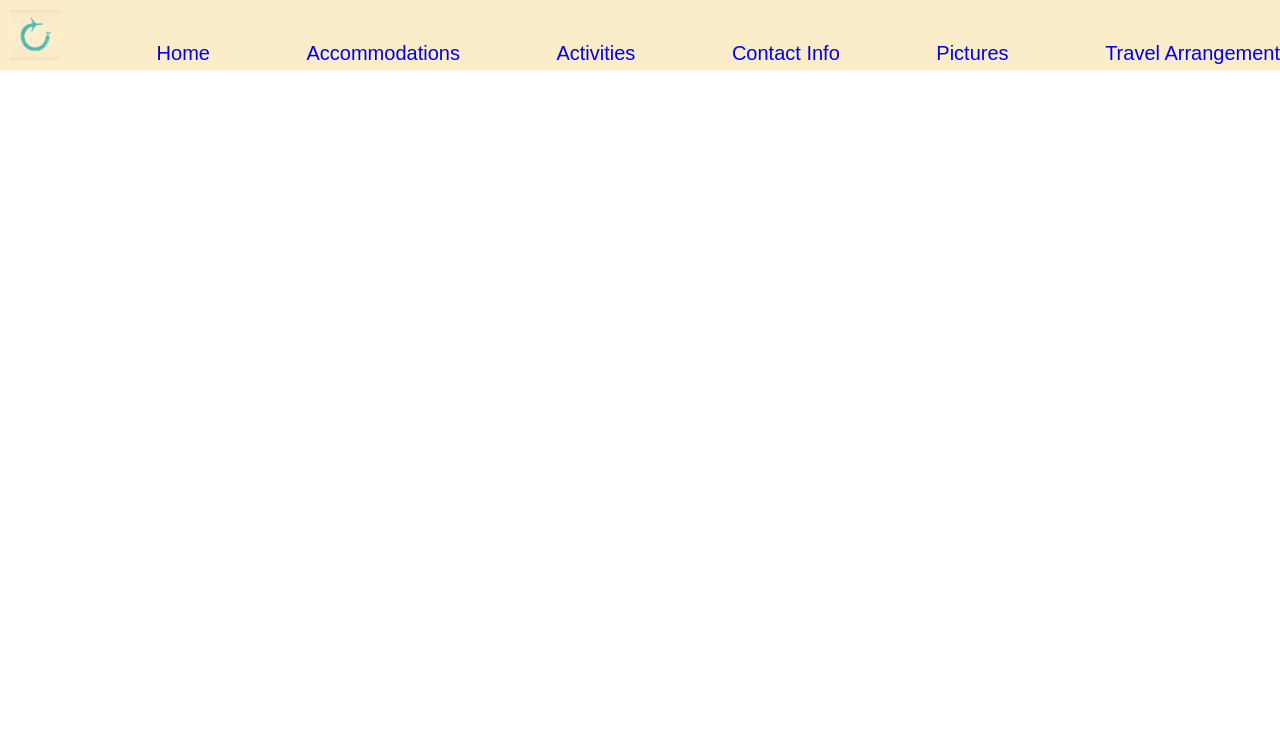
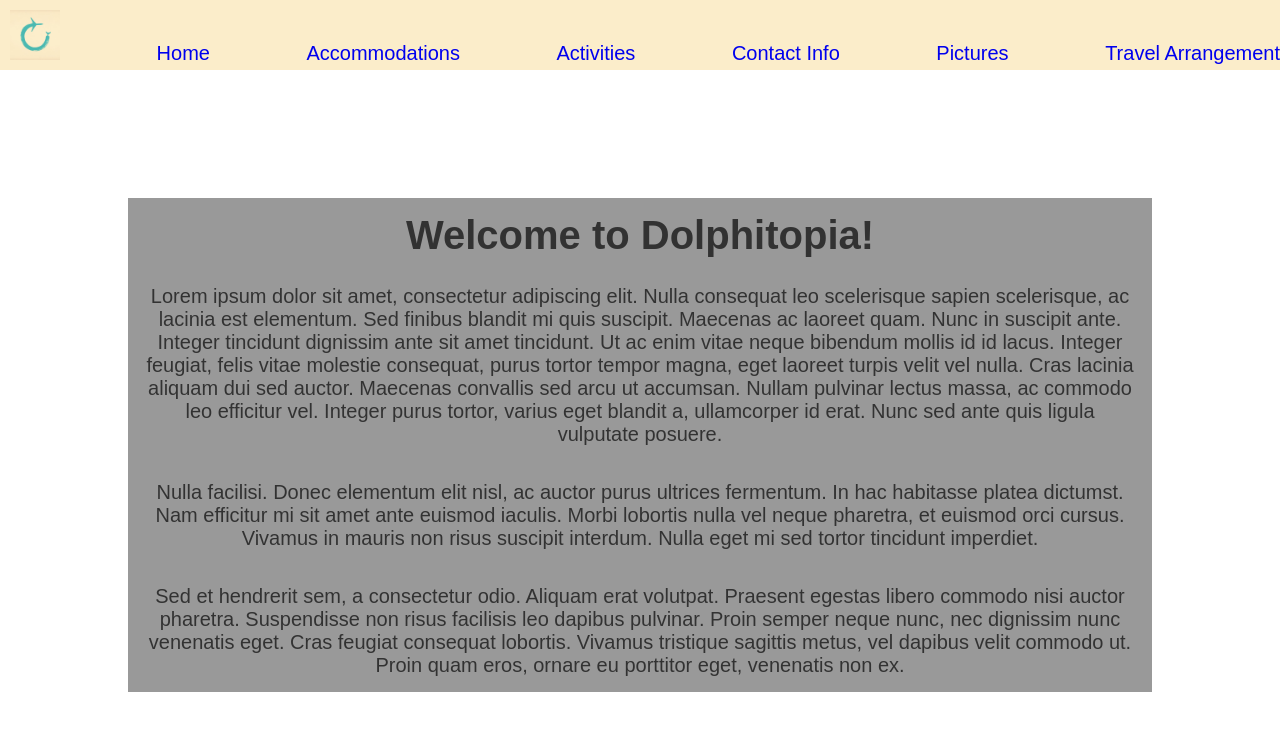
Before and after one commit to Atticus29/VacationResort, a plain HTML site: page index.html in a window 1280 px wide. Drawn offline with Linux system fonts and the light colour scheme.

Commit message:
Add div class and manipulated properties thereof in styles.css

```diff
--- a/css/styles.css
+++ b/css/styles.css
@@ -12,8 +12,23 @@ body{
   font-family: sans-serif;
   font-size: 20px;
   margin:0;
+  text-align: center;
 }
 
+.homeContent{
+  width: 80%;
+  height: auto;
+  margin: auto;
+  background-color: gray;
+  opacity: 0.8;
+  margin-top: 10%;
+}
+p {
+  padding: 0 15px 15px 15px ;
+}
+h1 {
+  padding: 15px 0 0 0;
+}
 ul {
   text-align: justify;
   padding: 0;
--- a/index.html
+++ b/index.html
@@ -6,7 +6,6 @@
     <title></title>
   </head>
   <body>
-
     <nav>
       <ul>
         <li><img src="img/logo.jpg" alt="Logo" height="50"></li>
@@ -18,5 +17,17 @@
         <a href="travelArrangements.html"><li>Travel Arrangements</li></a>
       </ul>
     </nav>
+    <div class="homeContent">
+      <h1>Welcome to Dolphitopia!</h1>
+      <p>
+        Lorem ipsum dolor sit amet, consectetur adipiscing elit. Nulla consequat leo scelerisque sapien scelerisque, ac lacinia est elementum. Sed finibus blandit mi quis suscipit. Maecenas ac laoreet quam. Nunc in suscipit ante. Integer tincidunt dignissim ante sit amet tincidunt. Ut ac enim vitae neque bibendum mollis id id lacus. Integer feugiat, felis vitae molestie consequat, purus tortor tempor magna, eget laoreet turpis velit vel nulla. Cras lacinia aliquam dui sed auctor. Maecenas convallis sed arcu ut accumsan. Nullam pulvinar lectus massa, ac commodo leo efficitur vel. Integer purus tortor, varius eget blandit a, ullamcorper id erat. Nunc sed ante quis ligula vulputate posuere.
+      </p>
+      <p>
+        Nulla facilisi. Donec elementum elit nisl, ac auctor purus ultrices fermentum. In hac habitasse platea dictumst. Nam efficitur mi sit amet ante euismod iaculis. Morbi lobortis nulla vel neque pharetra, et euismod orci cursus. Vivamus in mauris non risus suscipit interdum. Nulla eget mi sed tortor tincidunt imperdiet.
+      </p>
+      <p>
+        Sed et hendrerit sem, a consectetur odio. Aliquam erat volutpat. Praesent egestas libero commodo nisi auctor pharetra. Suspendisse non risus facilisis leo dapibus pulvinar. Proin semper neque nunc, nec dignissim nunc venenatis eget. Cras feugiat consequat lobortis. Vivamus tristique sagittis metus, vel dapibus velit commodo ut. Proin quam eros, ornare eu porttitor eget, venenatis non ex.
+      </p>
+    </div>
   </body>
 </html>
```
